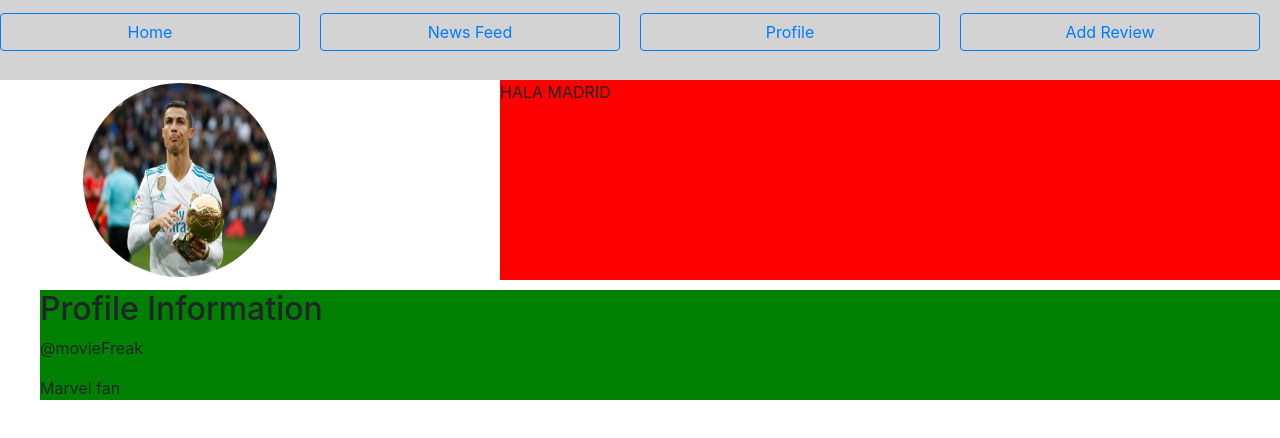
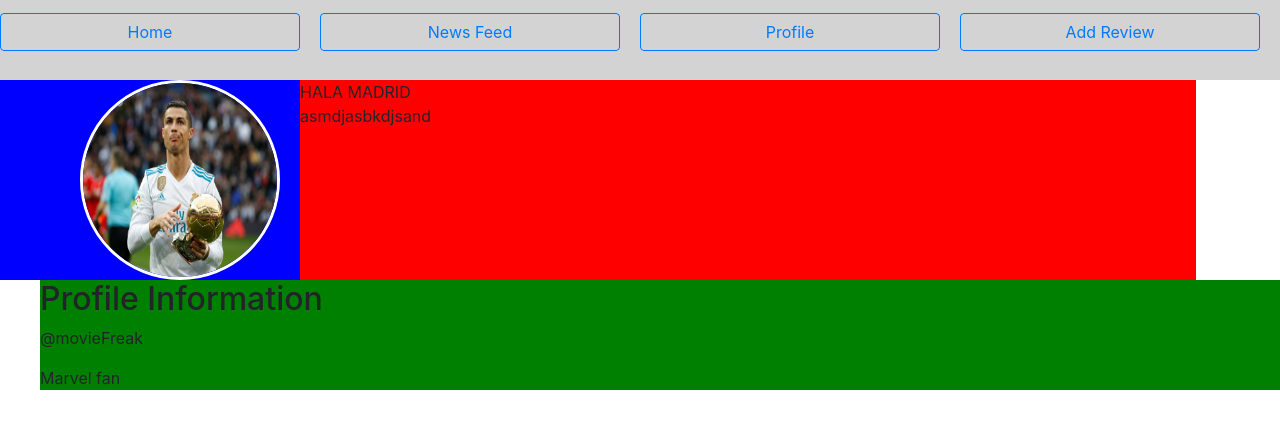
Before and after one commit to HareshNasit/Moviegram, a React (Create React App) app in the folder moviegram/: page /UserProfile in a window 1280 px wide. Shown: the top 438 px of the page. Built offline with nearby package versions, Linux system fonts and the light colour scheme.

Commit message:
Pheww! FInally styled all the components properly :)

```diff
--- a/moviegram/src/Components/UserProfile/index.js
+++ b/moviegram/src/Components/UserProfile/index.js
@@ -5,24 +5,44 @@
 import Image from 'react-bootstrap/Image'
 import photo from './ballon_dor.jpg'
 
+// <MainMenuBar/>
 // <img class="profilePic" src={photo} />
+// <div class="profileDescription">
+//   <h2>Profile Information</h2>
+//   <p class="grey">@movieFreak</p>
+//   <p>
+//       Marvel fan
+//   </p>
+// </div>
+
+// <div class="userProfile">
+//     <div id="profilePicContainer">
+//       CR7
+//     </div>
+//     <div id="profileInfo">
+//       HALA MADRID <br/>
+//       asmdjasbkdjsand
+//     </div>
+// </div>
+
 class UserProfile extends React.Component {
 
   render() {
     return (
-      <div class="userProfile">
+      <div id="userProfile">
           <MainMenuBar/>
-        <div class="bodyHeader">
+          <div id="bodyHeader">
             <div id="profilePicContainer">
               <img class="profilePic" src={photo} />
             </div>
             <div id="profileInfo">
-            HALA MADRID
+              HALA MADRID <br/>
+              asmdjasbkdjsand
             </div>
           </div>
-        <div class="profileDescription">
+          <div className="profileDescription">
             <h2>Profile Information</h2>
-          <p class="grey">@movieFreak</p>
+            <p>@movieFreak</p>
             <p>
                 Marvel fan
             </p>
--- a/moviegram/src/Components/UserProfile/styles.css
+++ b/moviegram/src/Components/UserProfile/styles.css
@@ -1,20 +1,25 @@
 
-.userProfile {
-	top: 10px;
-	bottom: 50px;
+#userProfile {
+	/* top: 10px;
+	bottom: 50px; */
+	height: 100vh;
+	width: 100%;
+	margin: 0;
+	/* background-color: green; */
 	/* position: relative; */
 }
 
-/* .bodyHeader {
-  width: 1030px;
-	position: relative;
-} */
+#bodyHeader {
+  width: 100%;
+	height: 200px;
+	/* position: relative; */
+}
 
 #profilePicContainer {
 	height: 200px;
-	width: 500px;
+	width: 300px;
 	float: left;
-	background-color: white;
+	background-color: blue;
 }
 
 .profilePic {
@@ -28,9 +33,10 @@
 }
 
 #profileInfo {
+	background-color: red;
 	height: 200px;
-	background-color: red;
-	/* float: right; */
+	width: 70%;
+	float: left;
 	/* position: relative; */
 }
 
@@ -40,7 +46,7 @@
 	/* Add properties below */
 	/* width: 300px;
 	height: 300px; */
-	margin-top: 10px;
+	/* margin-top: 10px; */
   margin-left: 40px;
 	position: relative;
 
```
Lines whose indentation alone changed are shown as unchanged.
